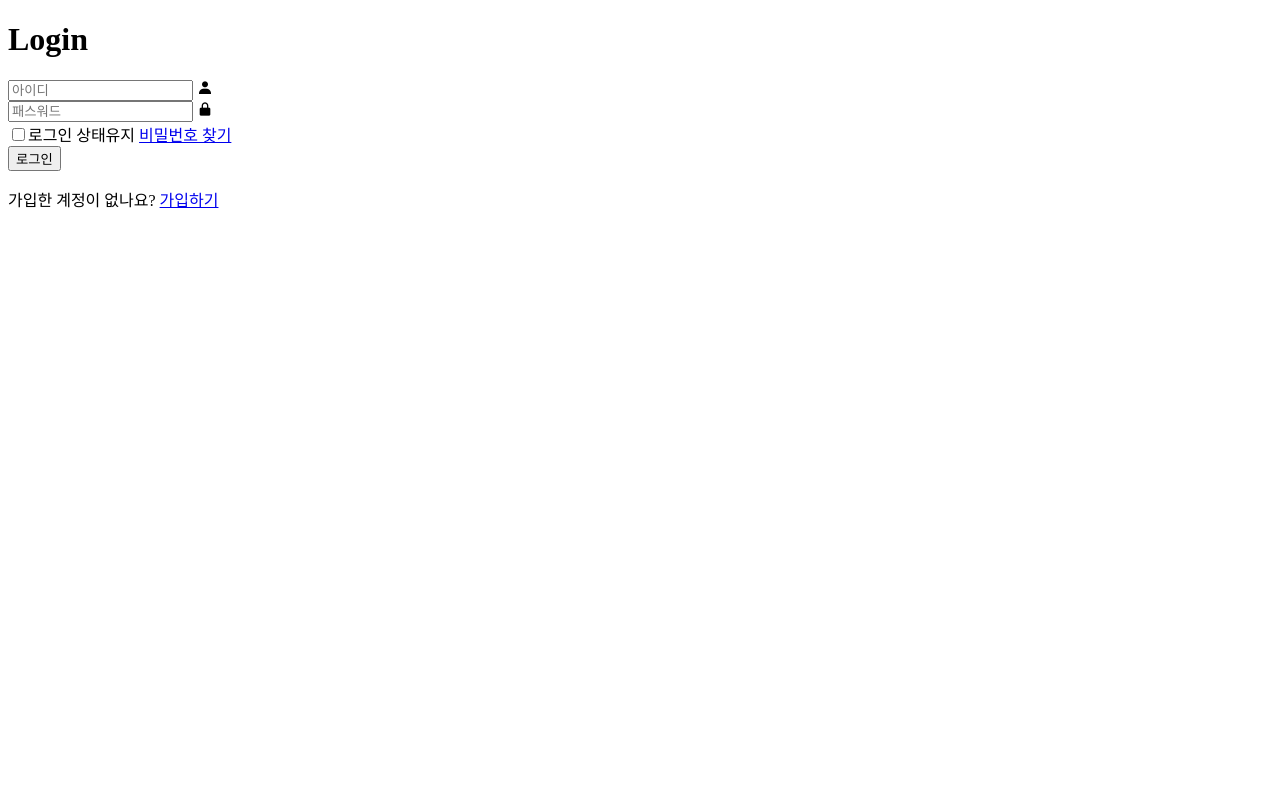
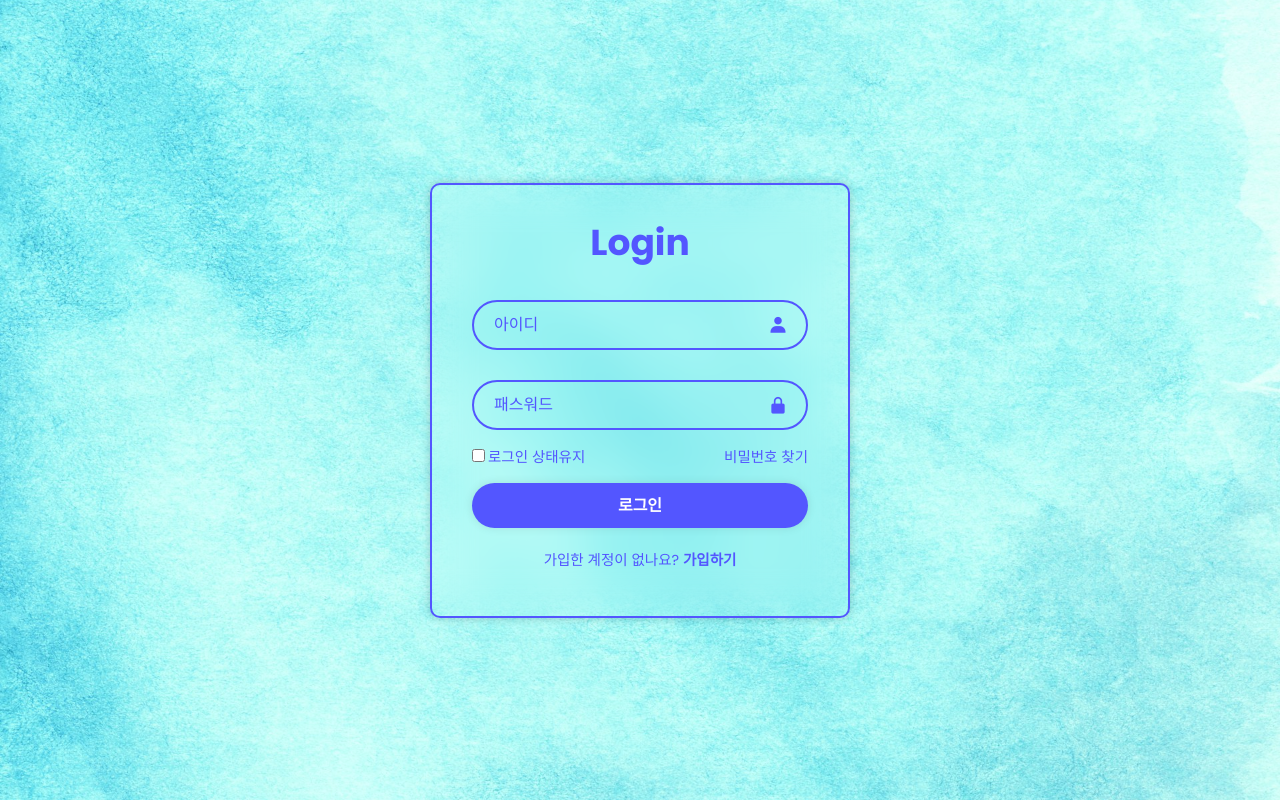
Before and after one commit to Jurlang/HTML_LoginForm, a plain HTML site: page loginForm.html in a window 1280 px wide. Drawn offline with nearby package versions, Linux system fonts and the light colour scheme.

Commit message:
파일명 변경에 따른 스타일 링크 소스코드 변경

```diff
--- a/loginForm.html
+++ b/loginForm.html
@@ -4,7 +4,7 @@
     <meta charset="UTF-8" />
     <meta name="viewport" content="width=device-width, initial-scale=1.0" />
     <title>First Project - LoginForm</title>
-    <link rel="stylesheet" href="style.css" />
+    <link rel="stylesheet" href="loginFormStyle.css" />
     <link href="https://unpkg.com/boxicons@2.1.4/css/boxicons.min.css" rel="stylesheet" />
   </head>
 
```
